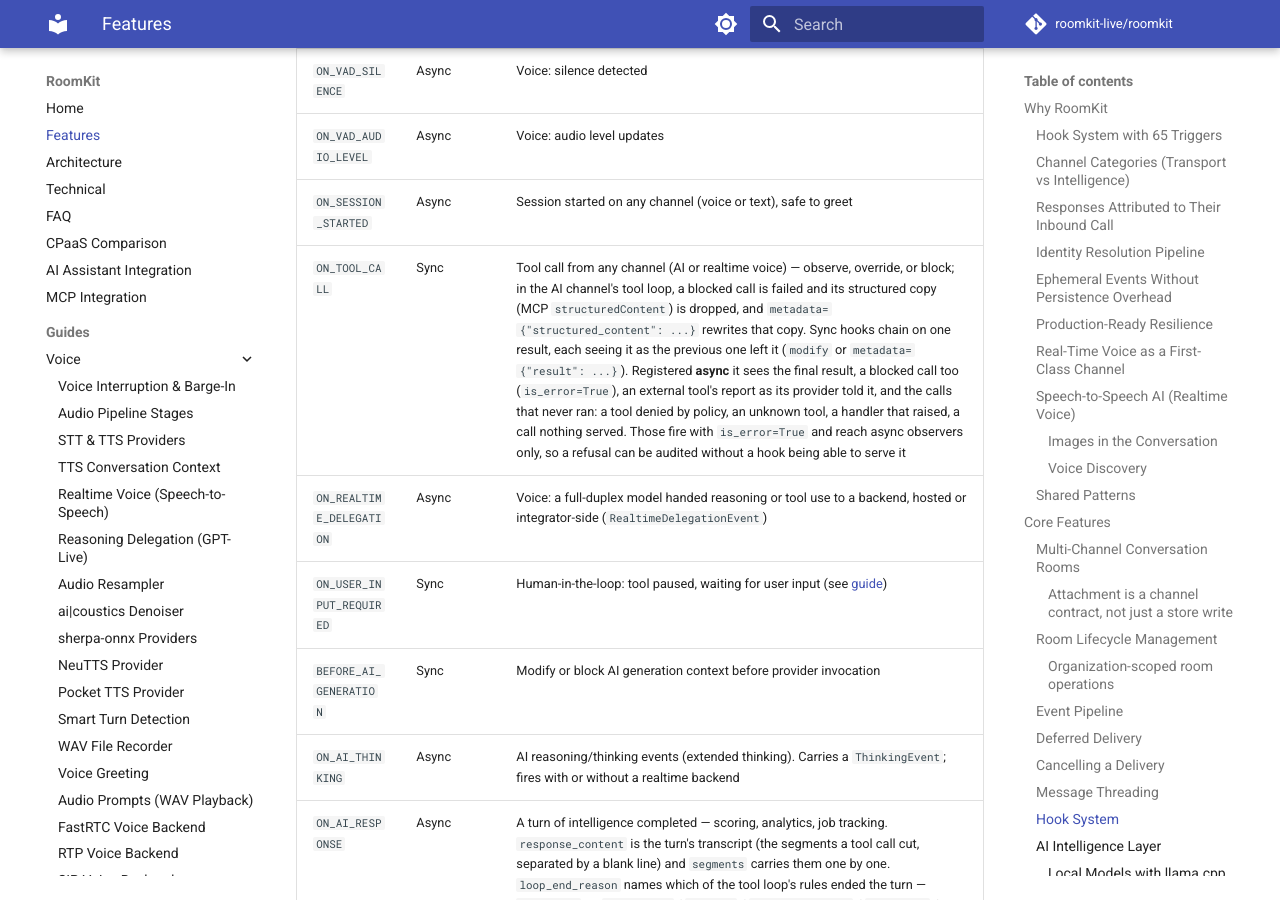
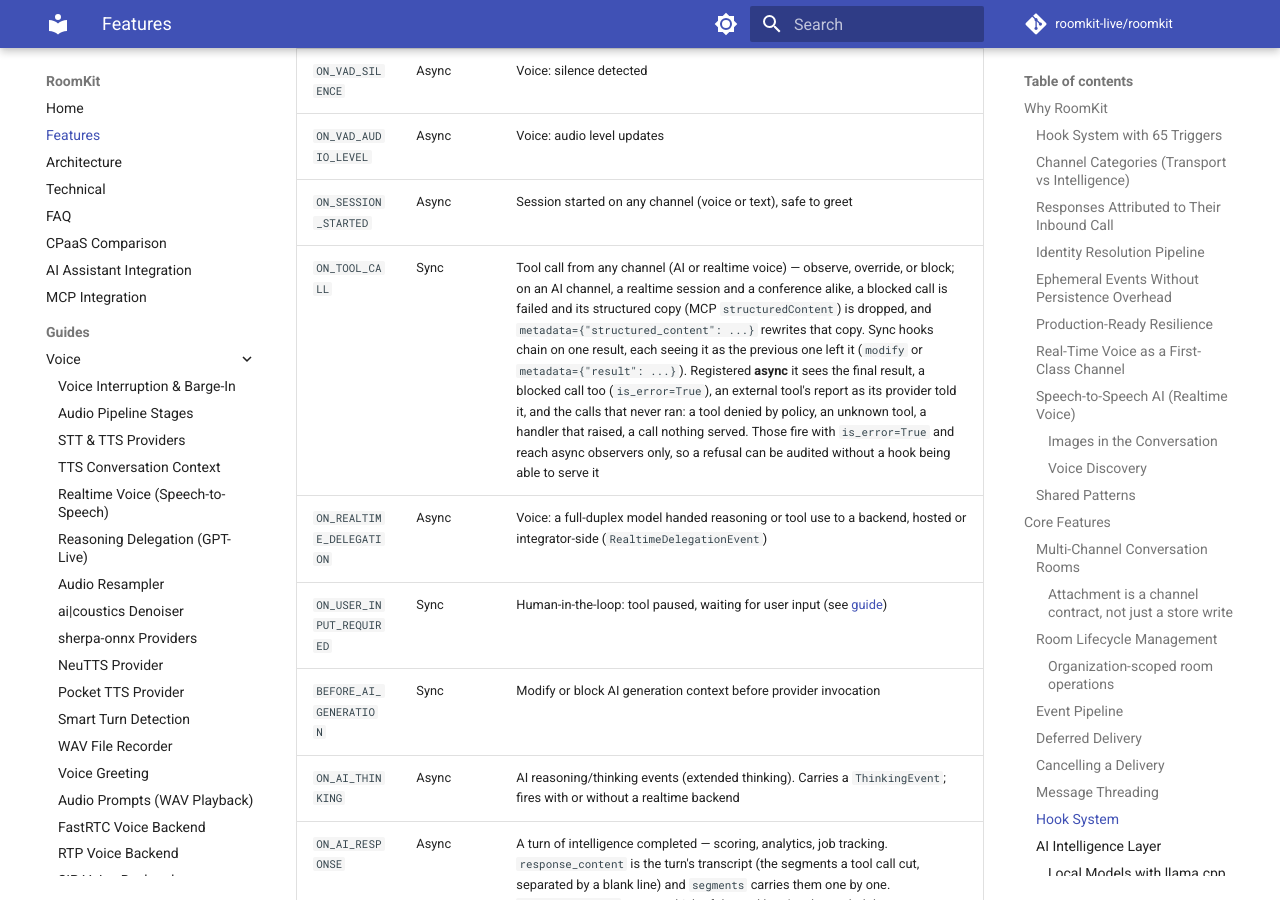
Before and after one commit to roomkit-live/roomkit-docs, an MkDocs documentation site: the page built from docs/features.md, in a window 1280 px wide and 900 px high, scrolled down 17485 px. Built offline with MkDocs 1.6.1 and Material for MkDocs 9.7.7, drawn with Linux system fonts in a browser that asks for light colours; comment, search, counter and statistics services are not loaded.

Commit message:
docs(hooks): the structured copy's block and rewrite rules hold on every channel (RMK-394)

```diff
--- a/docs/features.md
+++ b/docs/features.md
@@ -594,7 +594,7 @@ Filter options:
 | `ON_VAD_SILENCE` | Async | Voice: silence detected |
 | `ON_VAD_AUDIO_LEVEL` | Async | Voice: audio level updates |
 | `ON_SESSION_STARTED` | Async | Session started on any channel (voice or text), safe to greet |
-| `ON_TOOL_CALL` | Sync | Tool call from any channel (AI or realtime voice) — observe, override, or block; in the AI channel's tool loop, a blocked call is failed and its structured copy (MCP `structuredContent`) is dropped, and `metadata={"structured_content": ...}` rewrites that copy. Sync hooks chain on one result, each seeing it as the previous one left it (`modify` or `metadata={"result": ...}`). Registered **async** it sees the final result, a blocked call too (`is_error=True`), an external tool's report as its provider told it, and the calls that never ran: a tool denied by policy, an unknown tool, a handler that raised, a call nothing served. Those fire with `is_error=True` and reach async observers only, so a refusal can be audited without a hook being able to serve it |
+| `ON_TOOL_CALL` | Sync | Tool call from any channel (AI or realtime voice) — observe, override, or block; on an AI channel, a realtime session and a conference alike, a blocked call is failed and its structured copy (MCP `structuredContent`) is dropped, and `metadata={"structured_content": ...}` rewrites that copy. Sync hooks chain on one result, each seeing it as the previous one left it (`modify` or `metadata={"result": ...}`). Registered **async** it sees the final result, a blocked call too (`is_error=True`), an external tool's report as its provider told it, and the calls that never ran: a tool denied by policy, an unknown tool, a handler that raised, a call nothing served. Those fire with `is_error=True` and reach async observers only, so a refusal can be audited without a hook being able to serve it |
 | `ON_REALTIME_DELEGATION` | Async | Voice: a full-duplex model handed reasoning or tool use to a backend, hosted or integrator-side (`RealtimeDelegationEvent`) |
 | `ON_USER_INPUT_REQUIRED` | Sync | Human-in-the-loop: tool paused, waiting for user input (see [guide](guides/human-in-the-loop.md)) |
 | `BEFORE_AI_GENERATION` | Sync | Modify or block AI generation context before provider invocation |
```
